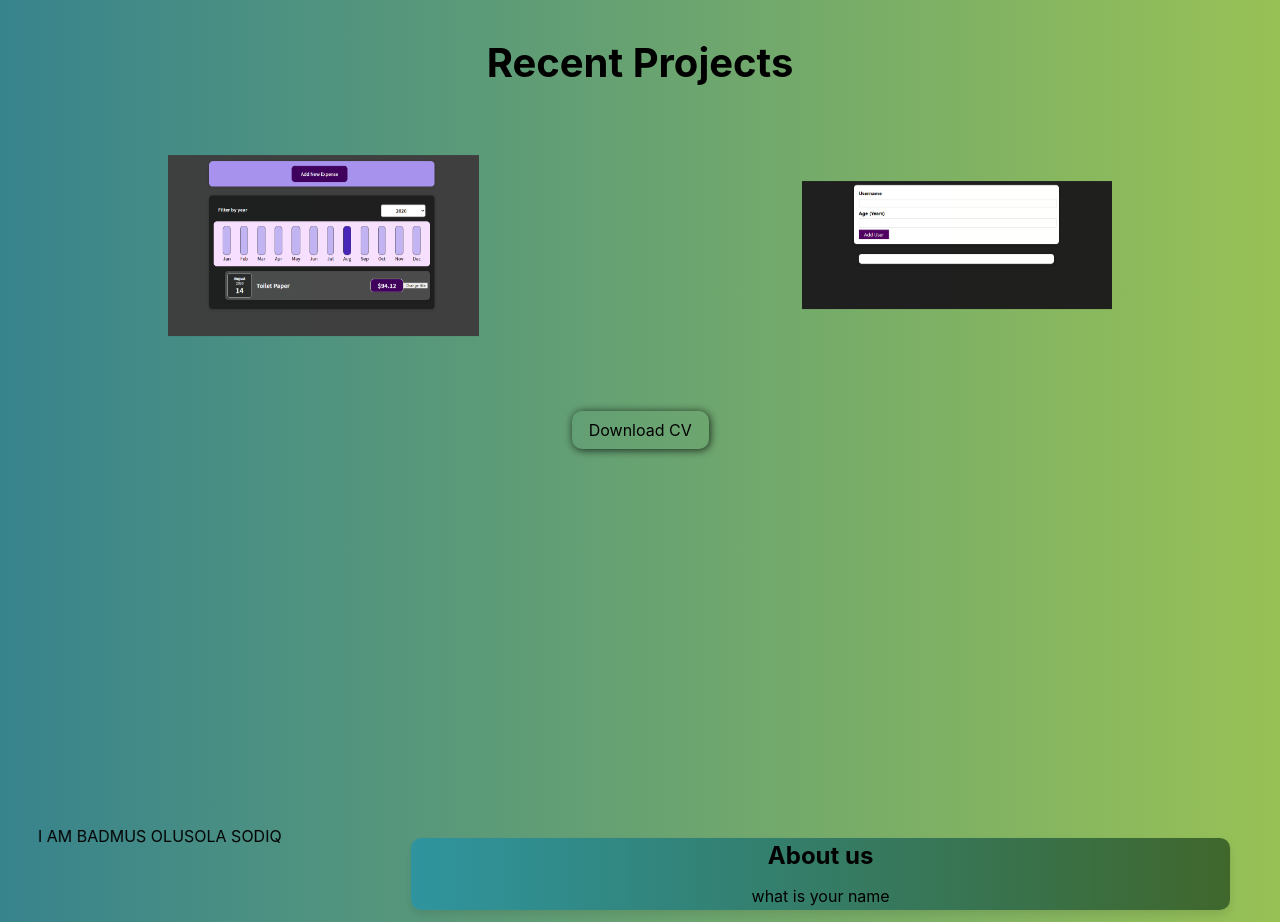
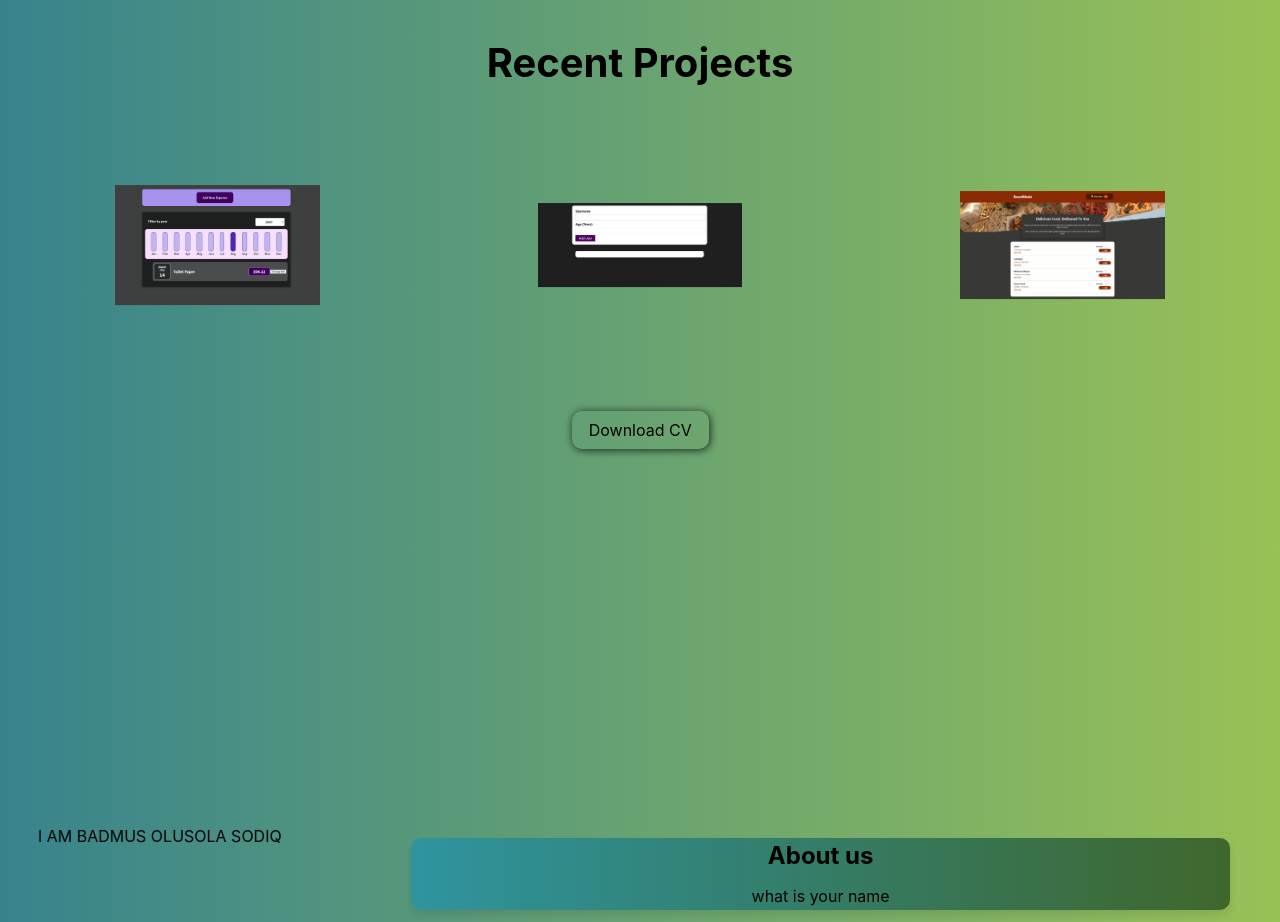
Before and after one commit to sodmod/My-Portfolio, a React (Create React App) app: page / in a window 1280 px wide. Shown: the part 1740-2662 px from the top of the page. Built offline with nearby package versions, Linux system fonts and the light colour scheme.

Commit message:
food app

```diff
--- a/src/App.js
+++ b/src/App.js
@@ -7,6 +7,7 @@ import Projects from "./components/Body/Projects/Projects";
 import Footer from "./components/Footer/Footer";
 import AddExpense from "./Files/Images/AddExpense.png";
 import ToDo_List from "./Files/Images/ToDo_List.png";
+import Food_App from "./Files/Images/Food_app.png";
 import {
   Name,
   job_title,
@@ -65,6 +66,11 @@ const projects = [
     image: ToDo_List,
     link: "https://badmus-todo-list.netlify.app/",
   },
+  {
+    id: "3",
+    image: Food_App,
+    link: "https://badmus-food-order-app.netlify.app/",
+  },
 ];
 
 function App() {
```
Also changed, not shown: src/Files/Images/Food_app.png (added).
